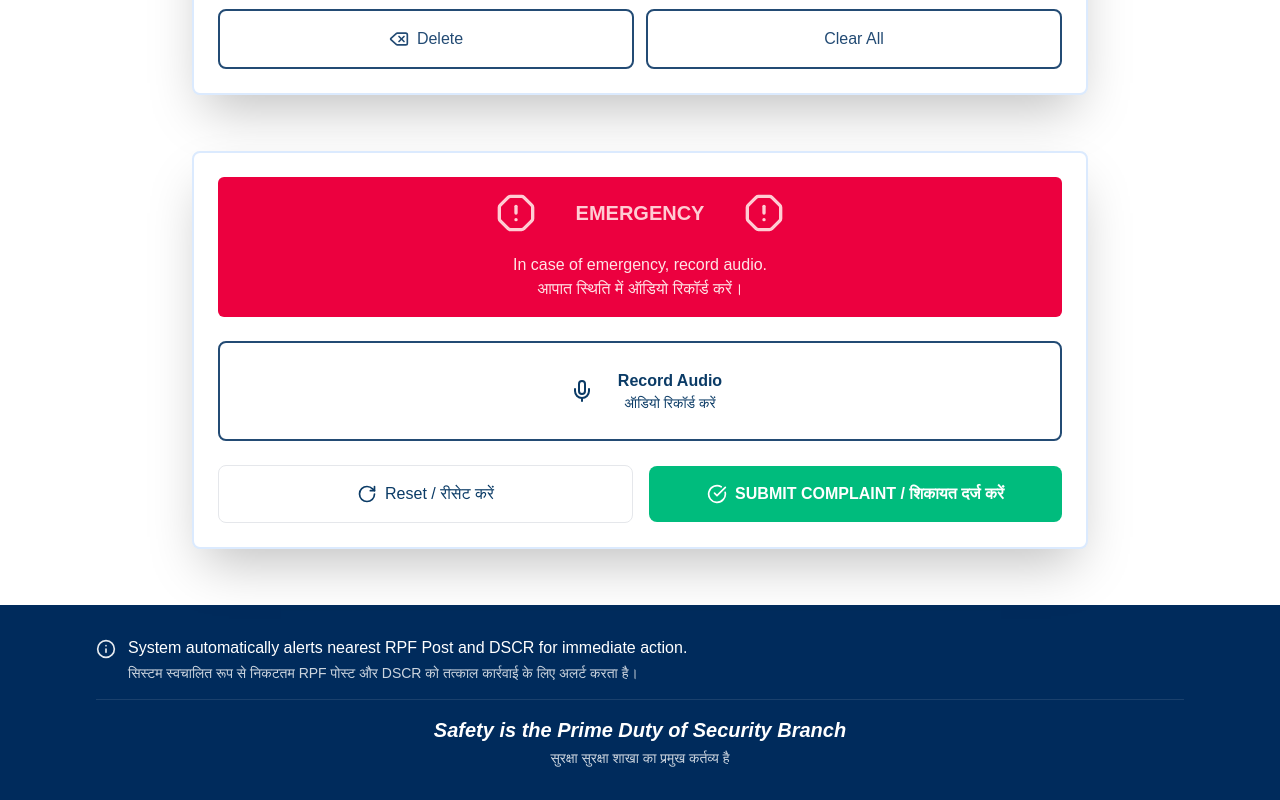
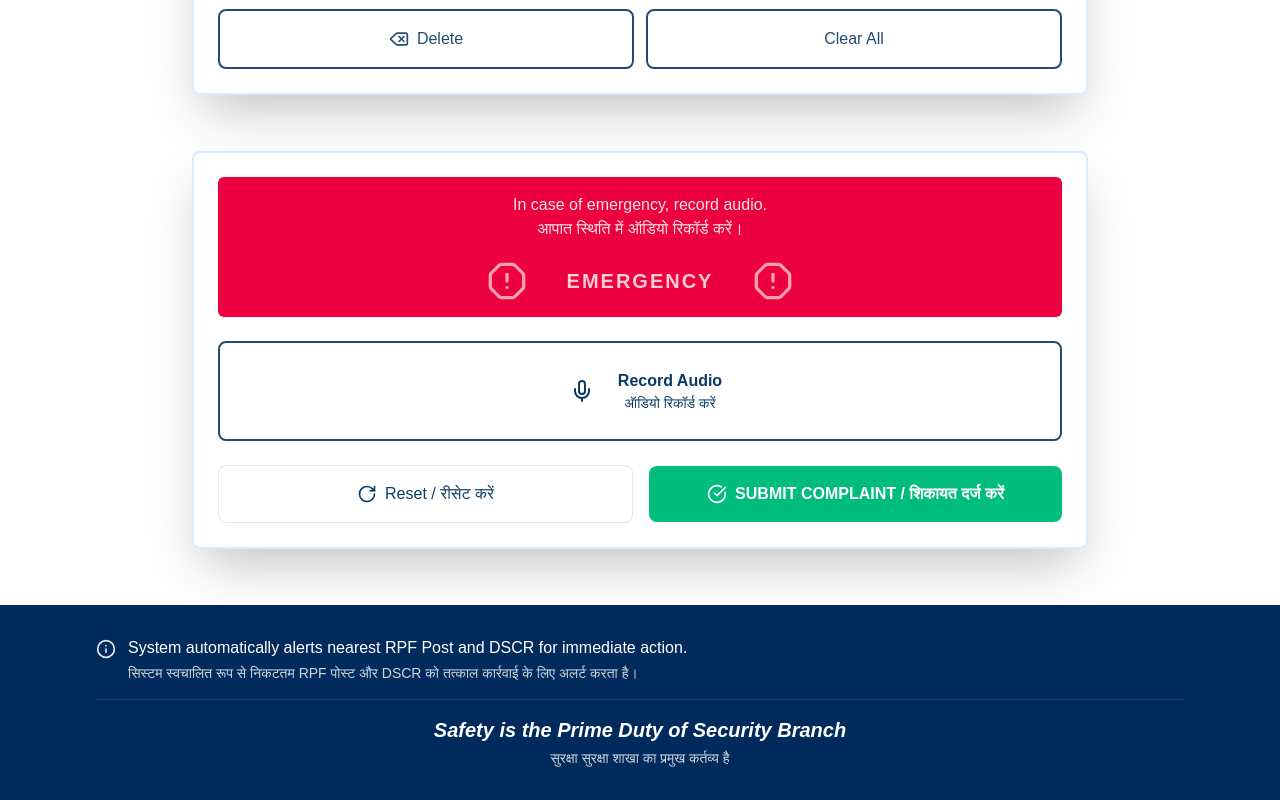
Before and after one commit to JWS-Technology/rpf-frontend, a Next.js app: page / in a window 1280 px wide. Shown: the part 933-1733 px from the top of the page. Built offline with nearby package versions, Linux system fonts and the light colour scheme.

Commit message:
[ui updated] to update a emergency section about description and blink animate

```diff
--- a/app/components/EmergencySection.tsx
+++ b/app/components/EmergencySection.tsx
@@ -198,20 +198,25 @@ export default function EmergencySection({
       {/* Emergency Banner */}
 <div className="bg-rose-600 text-rose-200 rounded-md py-4">
   <div className="flex flex-col items-center justify-center gap-3 sm:gap-5 font-semibold text-center">
-          <div className="flex items-center justify-center gap-3 sm:gap-10">
-            <OctagonAlert size={40} />
-            <span className="uppercase text-md sm:text-xl">EMERGENCY</span>
-            <OctagonAlert size={40} />
-          </div>
 
-          {/* 🩸 Subtext / Description */}
+    {/* 🩸 Description ABOVE */}
     <p className="text-sm sm:text-base text-rose-100 font-normal mt-0 px-4">
       In case of emergency, record audio.
       <br />
       आपात स्थिति में ऑडियो रिकॉर्ड करें।
     </p>
+
+    {/* Main Emergency Line */}
+    <div className="flex items-center justify-center gap-3 sm:gap-10">
+      <OctagonAlert size={40} className="animate-blink" />
+      <span className="uppercase text-md sm:text-xl tracking-widest">
+        EMERGENCY
+      </span>
+      <OctagonAlert size={40} className="animate-blink" />
     </div>
   </div>
+</div>
+
 
       {/* Actions Row (Record / Upload) */}
       <div className="">
--- a/app/globals.css
+++ b/app/globals.css
@@ -4,6 +4,21 @@
   --background: #ffffff;
   --foreground: #171717;
 }
+
+@keyframes blink {
+  0%, 100% {
+    opacity: 1;
+  }
+  50% {
+    opacity: 0.2;
+  }
+}
+
+.animate-blink {
+  animation: blink 1s infinite;
+}
+
+
 
 @media (prefers-color-scheme: dark) {
   :root {
```
Lines whose indentation alone changed are shown as unchanged.
